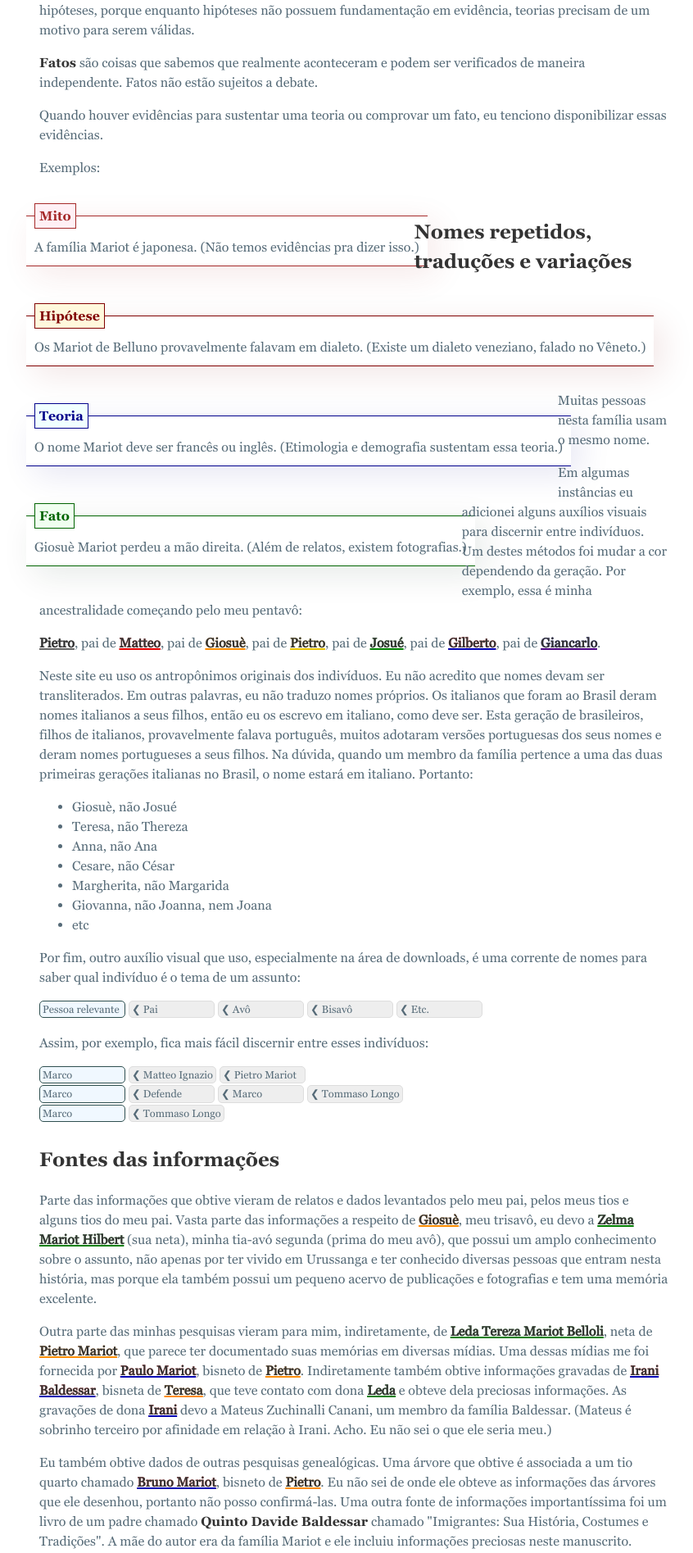
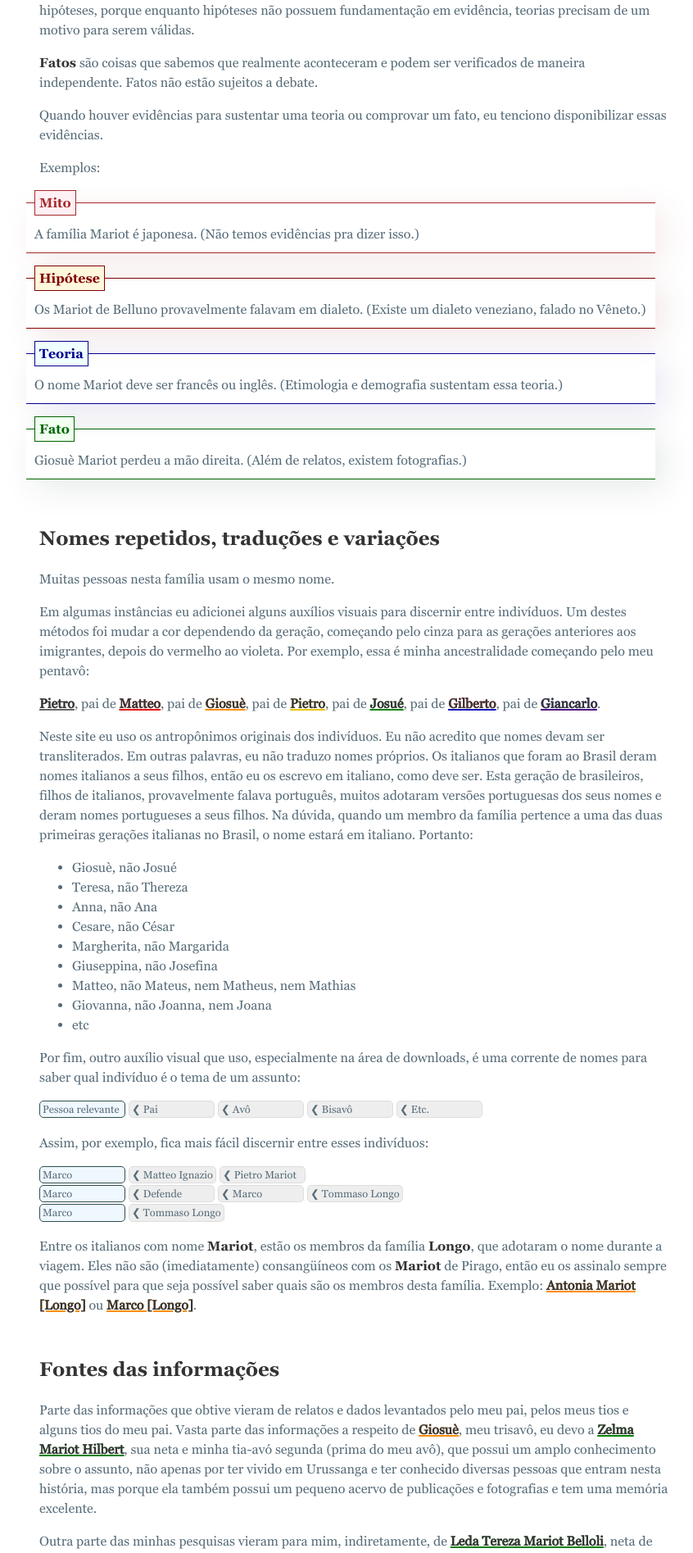
Before and after one commit to sentient06/mariot-family, a Jekyll site: the page built from introducao.html, in a window 1280 px wide. Shown: the part 2397-4292 px from the top of the page at 82% size, without its empty margins (208-1054 px from the left). Built offline with Jekyll 4.4.1, drawn with Linux system fonts in a browser that asks for light colours; some of the changed text lies outside the part shown.

Commit message:
Adding content.

```diff
--- a/_sass/main.scss
+++ b/_sass/main.scss
@@ -290,8 +290,9 @@ div.hypothesis,
 div.theory,
 div.fact,
 div.subtle {
-    float: left;
-    display: block;
+    display: table;
+    // float: left;
+    // display: block;
     // margin-top: 20px;
     padding: 10px;
     margin: 0 -1em;
@@ -305,6 +306,7 @@ div.subtle {
     border-bottom-width: 1px;
     position: relative;
 
+    width: 100%;
     clear: both;
 
     &.float {
@@ -313,6 +315,11 @@ div.subtle {
 
     & + p {
         clear: both;
+    }
+
+    .image-frame {
+        // background: blue;
+        display: table-row;
     }
 }
 
@@ -473,6 +480,16 @@ div.subtle h4:first-child {
     color: #999 !important;
 }
 
+.p-like {
+    float: left;
+    width: 100%;
+    line-height: 1.5;
+    margin: 16px 0;
+    p + & {
+        margin-top: unset;
+    }
+}
+
 div.image-frame {
     border: 1px solid #CCC;
     background: #f8f9fa;
--- a/introducao.html
+++ b/introducao.html
@@ -124,7 +124,7 @@ title: Mariot - Introdução
                 Muitas pessoas nesta família usam o mesmo nome.
             </p>
             <p>
-                Em algumas instâncias eu adicionei alguns auxílios visuais para discernir entre indivíduos. Um destes métodos foi mudar a cor dependendo da geração. Por exemplo, essa é minha ancestralidade começando pelo meu pentavô:
+                Em algumas instâncias eu adicionei alguns auxílios visuais para discernir entre indivíduos. Um destes métodos foi mudar a cor dependendo da geração, começando pelo cinza para as gerações anteriores aos imigrantes, depois do vermelho ao violeta. Por exemplo, essa é minha ancestralidade começando pelo meu pentavô:
             </p>
             <p>
                 <strong class="g0">Pietro</strong>, pai de <strong class="g1">Matteo</strong>, pai de <strong class="g2">Giosuè</strong>, pai de <strong class="g3">Pietro</strong>, pai de <strong class="g4">Josué</strong>, pai de <strong class="g5">Gilberto</strong>, pai de <strong class="g6">Giancarlo</strong>.
@@ -149,6 +149,12 @@ title: Mariot - Introdução
                     Margherita, não Margarida
                 </li>
                 <li>
+                    Giuseppina, não Josefina
+                </li>
+                <li>
+                    Matteo, não Mateus, nem Matheus, nem Mathias
+                </li>
+                <li>
                     Giovanna, não Joanna, nem Joana
                 </li>
                 <li>
@@ -169,6 +175,7 @@ title: Mariot - Introdução
             <p>
                 Assim, por exemplo, fica mais fácil discernir entre esses indivíduos:
             </p>
+            <div class="p-like">
                 <ul class="person">
                     <li>Marco</li>
                     <li>Matteo Ignazio</li>
@@ -184,8 +191,10 @@ title: Mariot - Introdução
                     <li>Marco</li>
                     <li>Tommaso Longo</li>
                 </ul>
-            <br />
-            <br />
+            </div>
+            <p>
+                Entre os italianos com nome <strong>Mariot</strong>, estão os membros da família <strong>Longo</strong>, que adotaram o nome durante a viagem. Eles não são (imediatamente) consangüíneos com os <strong>Mariot</strong> de Pirago, então eu os assinalo sempre que possível para que seja possível saber quais são os membros desta família. Exemplo: <strong class="g2">Antonia Mariot [Longo]</strong> ou <strong class="g2">Marco [Longo]</strong>.
+            </p>
         </section>
 
         <section>
@@ -193,13 +202,13 @@ title: Mariot - Introdução
                 Fontes das informações
             </h2>
             <p>
-                Parte das informações que obtive vieram de relatos e dados levantados pelo meu pai, pelos meus tios e alguns tios do meu pai. Vasta parte das informações a respeito de <strong class="g2">Giosuè</strong>, meu trisavô, eu devo a <strong class="g4">Zelma Mariot Hilbert</strong> (sua neta), minha tia-avó segunda (prima do meu avô), que possui um amplo conhecimento sobre o assunto, não apenas por ter vivido em Urussanga e ter conhecido diversas pessoas que entram nesta história, mas porque ela também possui um pequeno acervo de publicações e fotografias e tem uma memória excelente.
+                Parte das informações que obtive vieram de relatos e dados levantados pelo meu pai, pelos meus tios e alguns tios do meu pai. Vasta parte das informações a respeito de <strong class="g2">Giosuè</strong>, meu trisavô, eu devo a <strong class="g4">Zelma Mariot Hilbert</strong>, sua neta e minha tia-avó segunda (prima do meu avô), que possui um amplo conhecimento sobre o assunto, não apenas por ter vivido em Urussanga e ter conhecido diversas pessoas que entram nesta história, mas porque ela também possui um pequeno acervo de publicações e fotografias e tem uma memória excelente.
             </p>
             <p>
-                Outra parte das minhas pesquisas vieram para mim, indiretamente, de <strong class="g4">Leda Tereza Mariot Belloli</strong>, neta de <strong class="g2">Pietro Mariot</strong>, que parece ter documentado suas memórias em diversas mídias. Uma dessas mídias me foi fornecida por <strong class="g5">Paulo Mariot</strong>, bisneto de <strong class="g2">Pietro</strong>. Indiretamente também obtive informações gravadas de <strong class="g5">Irani Baldessar</strong>, bisneta de <strong class="g2">Teresa</strong>, que teve contato com dona <strong class="g4">Leda</strong> e obteve dela preciosas informações. As gravações de dona <strong class="g5">Irani</strong> devo a Mateus Zuchinalli Canani, um membro da família Baldessar. (Mateus é sobrinho terceiro por afinidade em relação à Irani. Acho. Eu não sei o que ele seria meu.)
+                Outra parte das minhas pesquisas vieram para mim, indiretamente, de <strong class="g4">Leda Tereza Mariot Belloli</strong>, neta de <strong class="g2">Pietro Mariot</strong>, que parece ter documentado suas memórias em diversas mídias. Uma dessas mídias me foi fornecida por <strong class="g5">Paulo Mariot</strong>, bisneto de <strong class="g2">Pietro</strong> e sobrinho de <strong class="g4">Leda</strong>. Indiretamente também obtive informações gravadas de <strong class="g5">Irani Baldessar</strong>, bisneta de <strong class="g2">Teresa</strong>, que teve contato com dona <strong class="g4">Leda</strong> e obteve dela preciosas informações. As gravações de dona <strong class="g5">Irani</strong> devo a Mateus Zuchinalli Canani, um membro da família Baldessar. (Mateus é sobrinho terceiro por afinidade em relação à Irani. Acho. Eu não sei o que ele seria meu.)
             </p>
             <p>
-                Eu também obtive dados de outras pesquisas genealógicas. Uma árvore que obtive é associada a um tio quarto chamado <strong class="g5">Bruno Mariot</strong>, bisneto de <strong class="g2">Pietro</strong>. Eu não sei de onde ele obteve as informações das árvores que ele desenhou, portanto não posso confirmá-las. Uma outra fonte de informações importantíssima foi um livro de um padre chamado <strong>Quinto Davide Baldessar</strong> chamado "Imigrantes: Sua História, Costumes e Tradições". A mãe do autor era da família Mariot e ele incluiu informações preciosas neste manuscrito. Infelizmente, eu não o tenho comigo enquanto escrevo esta página, então dependo da minha memória e anotações que fiz anteriormente para completar certas lacunas. Eu tenciono atualizar as informações daqui quando puder consultar este livro novamente.
+                Eu também obtive dados de outras pesquisas genealógicas. Uma árvore que obtive é associada a um tio quarto chamado <strong class="g5">Bruno Mariot</strong>, bisneto de <strong class="g2">Pietro</strong>. Eu não sei de onde ele obteve as informações das árvores que ele desenhou, mas desconfio que ele tenha obtido através de dona <strong class="g4">Leda</strong>. Uma outra fonte de informações importantíssima foi um livro de um padre chamado <strong class="g4">Quinto Davide Baldessar</strong> chamado "Imigrantes: Sua História, Costumes e Tradições". A mãe do autor era filha de <strong class="g2">Pietro</strong> e ele incluiu informações preciosas neste manuscrito. Eu tenho uma versão incompleta do livro digitalizada por meu pai durante a pandemia de 2020 e estou a transformá-lo em um documento de texto. O autor deixou explícito que a obra é domínio público, então eu tenciono disponibilizá-la aqui quando o texto principal estiver completo.
             </p>
             <p>
                 Finalmente, alguns documentos eu obtive pessoalmente ou com ajuda de familiares em cartórios. Alguns dados eu peguei de primos distantes que tiveram acesso a documentos e os publicaram em redes sociais. Outros eu encontrei em sites da Internet, especialmente um chamado <a href="http://www.familysearch.org" target="_blank">FamilySearch</a>, que é um serviço gratuito que disponibiliza uma quantidade razoável de documentos digitalizados de cartórios e registros de igrejas, entre eles registros de Tubarão e Urussanga. Alguns dados eu peguei de um serviço similar, pago, chamado Ancestry.com, com uma conta temporária.
@@ -208,10 +217,10 @@ title: Mariot - Introdução
                 Eu tenho também pesquisado acervos fotográficos públicos e documentos do acervo do <a href="http://sian.an.gov.br/" target="_blank">Sistema de Informações do Arquivo Nacional</a>. Alguns dados peguei de artigos online com variados graus de confiabilidade e alguns livros que foram total ou parcialmente digitalizados. Por fim, mais informações consegui em trabalhos acadêmicos que estão disponíveis online e pretendo disponibilizar aqui.
             </p>
             <p>
-                A árvore genealógica que tenho no FamilySearch possui mais informações e o perfil do meu pentavô <strong class="g0">Pietro</strong> <a href="https://www.familysearch.org/tree/person/details/G7DB-2DY" target="_blank">pode ser acessado neste link</a>. Mas infelizmente esta árvore não pode ser exportada para uso em softwares de genealogia. Porém, eu possuo uma versão parcial que pode ser exportada para arquivos GEDCOM e tenciono disponibilizar neste site no futuro.
+                A árvore genealógica que tenho no FamilySearch possui mais informações e o perfil do meu pentavô <strong class="g0">Pietro</strong> <a href="https://www.familysearch.org/tree/person/details/G7DB-2DY" target="_blank">pode ser acessado neste link</a>. Mas infelizmente esta árvore não pode ser exportada para uso em softwares de genealogia. Porém, eu fiz uma versão parcial, com 4 gerações, em formatos GEDCOM e PDF que pode ser encontrada na área de downloads e que pretendo atualizar conforme eu obter mais dados.
             </p>
             <p>
-                Vale lembrar que este site não é um trabalho acadêmico. Eu não me importo com o acordo ortográfico e não sigo "normas" da ABNT. Eu tento manter uma linguagem simples e sucinta e exponho bibliografia quando posso. Minhas referências bibliográficas são superficialmente similares ao sistema MHRA e nem sempre seguem um padrão.
+                Vale lembrar que este site não é um trabalho acadêmico. Eu não me importo com o acordo ortográfico e não sigo "normas" da ABNT. Eu tento manter uma linguagem simples e sucinta e exponho bibliografia quando posso. Minhas referências bibliográficas são baseadas no sistema IEEE com numeração, para não atrapalhar o texto.
             </p>
             <p>
                 Conforme eu for desenterrando mais informações, eu vou, daqui para a frente, publicar neste site. Uma pequena lista de atualizações organizadas por data pode ser vista na primeira página.
```
Also changed, not shown: _data/news.yml (+7 -0 lines). Lines whose indentation alone changed are shown as unchanged.
